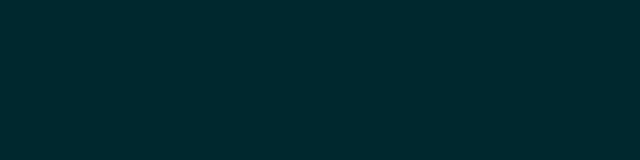
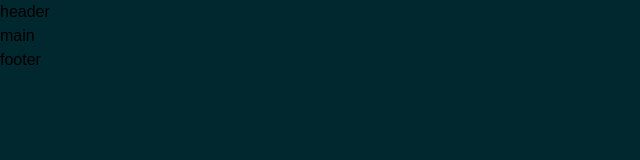
Before and after one commit to logix-software/frontend-assessment, a Nuxt app: page / in a window 1280 px wide. Shown: the top 160 px of the page, without its empty margins (0-640 px from the left). Built offline with nearby package versions, Linux system fonts and the light colour scheme; a web font is replaced by a local one.

Commit message:
create: default layout

```diff
--- /dev/null
+++ b/layouts/default.vue
@@ -0,0 +1,13 @@
+<template>
+    <header>header</header>
+    <main>main</main>
+    <footer>footer</footer>
+</template>
+
+<script>
+export default {
+
+}
+</script>
+
+<style></style>
```
